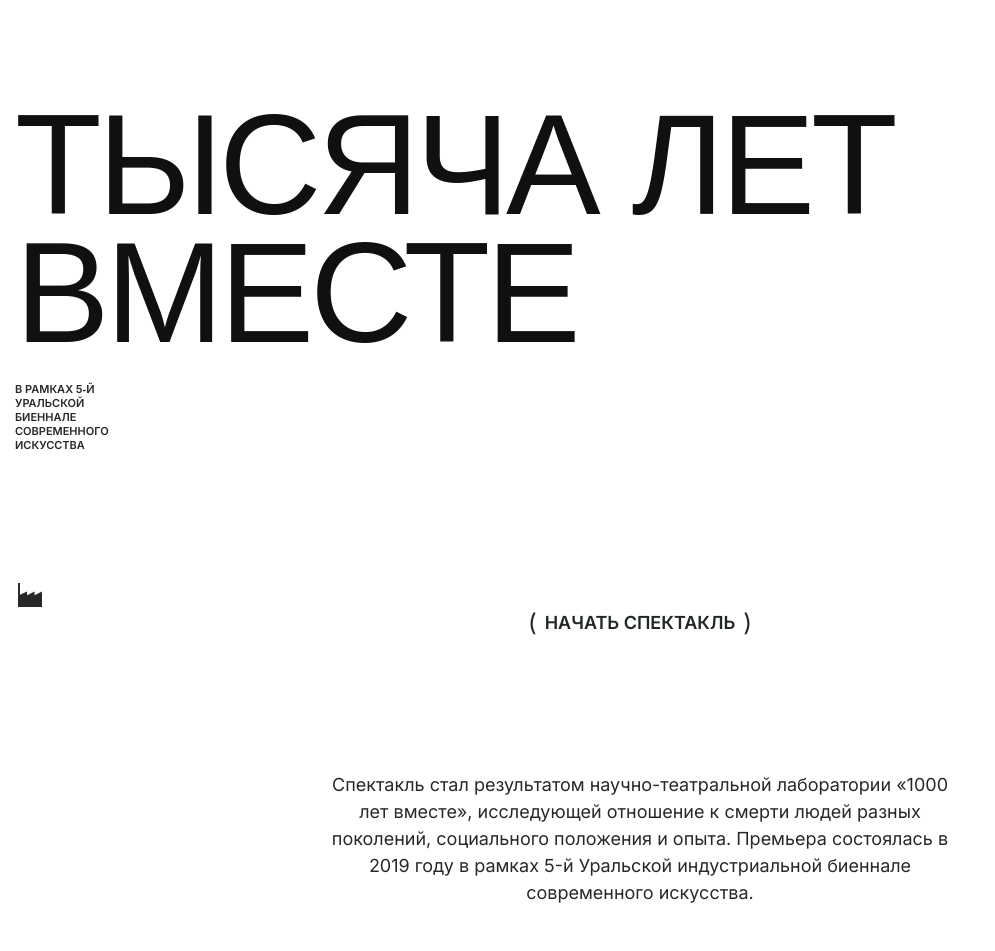
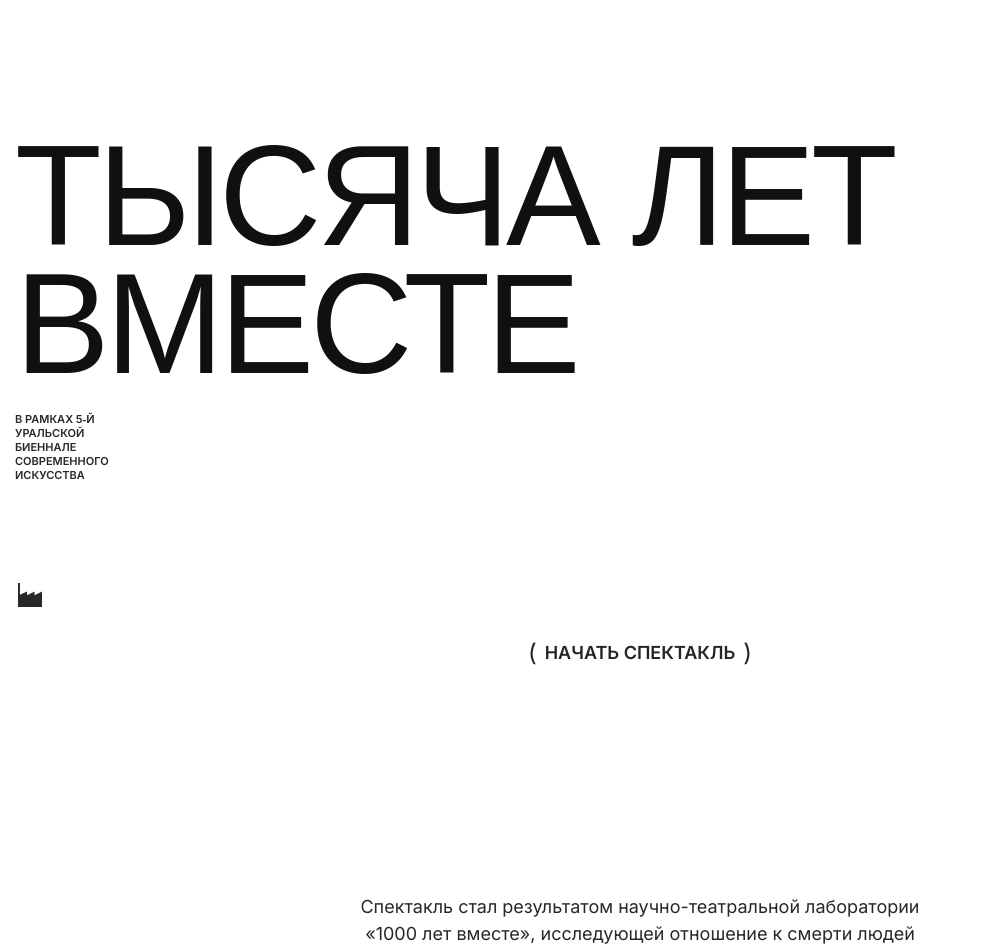
Before and after one commit to DenisFeofanov/1000-years-together, a Next.js app: page / in a window 1280 px wide. Shown: the part 180-1131 px from the top of the page, without its empty margins (0-995 px from the left). Built offline with nearby package versions, Linux system fonts and the light colour scheme; a web font is replaced by a local one.

Commit message:
[fix] better positioning in /

```diff
--- a/src/components/AppLink.tsx
+++ b/src/components/AppLink.tsx
@@ -34,7 +34,7 @@ function AppLink({
 
   return (
     <Link
-      className={`leading-[normal] py-1 px-2 text-grayDark ${textSizeVariants[size]} font-semibold border-2 rounded-full border-transparent uppercase flex gap-2 justify-center items-center before:content-["("] before:font-normal before:text-[1.33em] after:content-[")"] after:font-normal after:text-[1.33em] ${visitedStyles} fine-pointer:hover:border-2 fine-pointer:hover:border-grayDark fine-pointer:hover:rounded-full fine-pointer:hover:before:opacity-0 fine-pointer:hover:after:opacity-0 active:bg-grayDark active:text-white active:border-2 active:border-grayDark active:rounded-full active:before:opacity-0 active:after:opacity-0 ${disabledStyles}`}
+      className={`leading-[normal] py-1 px-2 text-grayDark ${textSizeVariants[size]} font-semibold border-2 rounded-full border-transparent uppercase inline-flex gap-2 justify-center items-center before:content-["("] before:font-normal before:text-[1.33em] after:content-[")"] after:font-normal after:text-[1.33em] ${visitedStyles} fine-pointer:hover:border-2 fine-pointer:hover:border-grayDark fine-pointer:hover:rounded-full fine-pointer:hover:before:opacity-0 fine-pointer:hover:after:opacity-0 active:bg-grayDark active:text-white active:border-2 active:border-grayDark active:rounded-full active:before:opacity-0 active:after:opacity-0 ${disabledStyles}`}
       href={href}
       // onClick check keeps link focusable for accessibility, keeps prefetch, but prevents going further
       onClick={e => isDisabled && e.preventDefault()}
--- a/src/pages/Layout.tsx
+++ b/src/pages/Layout.tsx
@@ -1,5 +1,5 @@
 import Footer from "@/components/Footer";
-import Header, { TitleType } from "@/components/Header";
+import { TitleType } from "@/components/Header";
 import { usePathname } from "next/navigation";
 
 interface Props {
@@ -31,11 +31,10 @@ export default function Layout({ children }: Props) {
   }
 
   return (
-    <div className="min-h-screen grid grid-rows-[auto_1fr_auto]">
-      <Header title={headerTitle} titleType={titleType} />
-      {children}
+    <>
+      <main>{children}</main>
 
       {!pagesWithCustomFooter && <Footer />}
-    </div>
+    </>
   );
 }
--- a/src/pages/index.tsx
+++ b/src/pages/index.tsx
@@ -1,4 +1,5 @@
 import AppLink from "@/components/AppLink";
+import Header from "@/components/Header";
 import LinkHome from "@/components/LinkHome";
 import StickyAppLink from "@/components/StickyAppLink";
 import Layout from "@/pages/Layout";
@@ -12,9 +13,13 @@ export default function Home() {
       </Head>
 
       <Layout>
-        <main className="grow flex flex-col">
-          <section className="grow pt-[76px] px-[15px] pb-[370px] xsm:pb-[90px] xsm:pt-[50px] sm:pt-[37px] md:pt-0 lg:pb-[110px]">
-            <div className="md:min-h-screen md:flex md:flex-col md:items-start md:pt-[30vh]">
+        <div className="min-h-screen grid grid-rows-[auto_1fr] xsm:mb-[70px] sm:mb-[0px]">
+          <Header title="Бессмертие" titleType="text" />
+
+          <div className="flex flex-col h-full pt-[76px] px-[15px] pb-[20px] xsm:pt-[50px] sm:pt-[37px] md:pt-0 lg:pb-[110px]">
+            <div className="h-full md:grid md:grid-rows-[repeat(3,1fr)]">
+              <div className="h-full md:row-start-2 md:row-end-4 flex flex-col justify-between md:justify-start">
+                <div>
                   <h1
                     className={`font-mainHeading text-blackHeading text-[2.75rem] leading-[0.9] tracking-[-0.0825rem] uppercase xsm:text-[3.25rem] xsm:tracking-[-0.0975rem] sm:text-[3.5rem] sm:tracking-[-0.105rem] md:text-[6.625rem] md:tracking-[-0.19875rem] lg:text-[8.875rem] lg:tracking-[-0.26625rem] xlg:text-[10.5rem] xlg:tracking-[-0.315rem]`}
                   >
@@ -25,23 +30,24 @@ export default function Home() {
                   <p className="mt-[15px] text-blackText text-[0.5625rem] font-semibold uppercase max-w-[80px] md:text-[0.6875rem] md:mt-[25px]">
                     В рамках 5&#8208;й Уральской биеннале современного искусства
                   </p>
+                </div>
 
-              <div className="hidden xsm:block self-center mt-[305px] sm:mt-[345px] md:mt-[110px] lg:mt-[150px] xlg:mt-[130px]">
+                <div className="hidden xsm:block xsm:mt-[100px] xsm:text-center md:mt-[110px] lg:mt-[150px] xlg:mt-[130px]">
                   <AppLink href="/choose-stories">Начать спектакль</AppLink>
                 </div>
               </div>
+            </div>
+          </div>
+        </div>
 
-            <p className="hidden sm:block sm:max-w-[640px] sm:mx-auto sm:text-center sm:text-blackText sm:text-[1.125rem] sm:font-normal sm:leading-[1.5] sm:mt-[100px] lg:[1.125rem] lg:mt-[110px]">
-              Спектакль стал результатом научно-театральной лаборатории «1000
-              лет вместе», исследующей отношение к смерти людей разных
-              поколений, социального положения и опыта. Премьера состоялась в
-              2019 году в рамках 5-й Уральской индустриальной биеннале
-              современного искусства.
+        <p className="hidden sm:block sm:px-[15px] sm:mx-auto sm:mb-[90px] sm:max-w-[640px] sm:text-center sm:text-blackText sm:text-[1.125rem] sm:font-normal sm:leading-[1.5] sm:mt-[100px] lg:[1.125rem] lg:mt-[110px]">
+          Спектакль стал результатом научно-театральной лаборатории «1000 лет
+          вместе», исследующей отношение к смерти людей разных поколений,
+          социального положения и опыта. Премьера состоялась в 2019 году в
+          рамках 5-й Уральской индустриальной биеннале современного искусства.
         </p>
-          </section>
-        </main>
 
-        <div className="h-[44px] sticky bottom-0 left-0 right-0 xsm:hidden">
+        <div className="h-[44px] fixed bottom-0 left-0 right-0 xsm:hidden">
           <StickyAppLink href="/choose-stories">Начать спектакль</StickyAppLink>
         </div>
 
```
Lines whose indentation alone changed are shown as unchanged.
